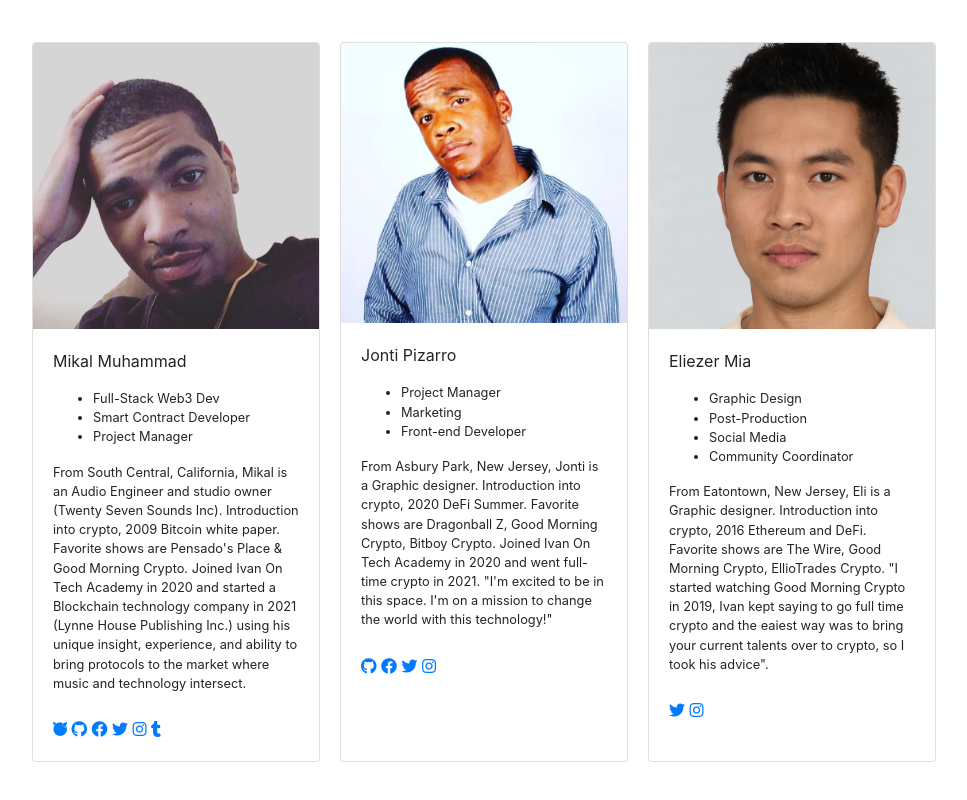
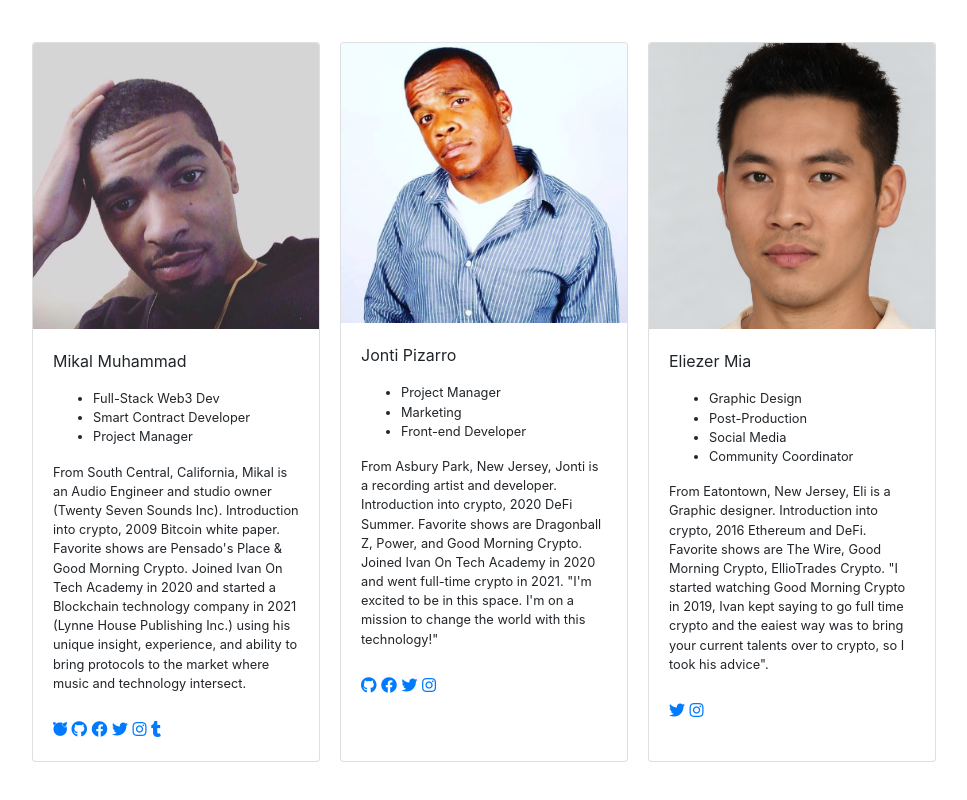
Before and after one commit to ibn5x/TopCoin100, a website: page dist/team.html in a window 1280 px wide. Shown: the part 800-1600 px from the top of the page, without its empty margins (156-1123 px from the left). Drawn offline with nearby package versions, Linux system fonts and the light colour scheme; no server answers.

Commit message:
spoke with JP, made corrections to team section

```diff
--- a/dist/team.html
+++ b/dist/team.html
@@ -94,8 +94,8 @@
                </small>
                <small>
                 <p class="card-text">
-                  From Asbury Park, New Jersey, Jonti is a Graphic designer. Introduction into crypto, 2020 DeFi Summer.
-                  Favorite shows are Dragonball Z, Good Morning Crypto, Bitboy Crypto. Joined Ivan On Tech Academy in 2020
+                  From Asbury Park, New Jersey, Jonti is a recording artist and developer. Introduction into crypto, 2020 DeFi Summer.
+                  Favorite shows are Dragonball Z, Power, and Good Morning Crypto. Joined Ivan On Tech Academy in 2020
                   and went full-time crypto in 2021. "I'm excited to be in this space. I'm on a mission to change the
                   world with this technology!"
 
```
